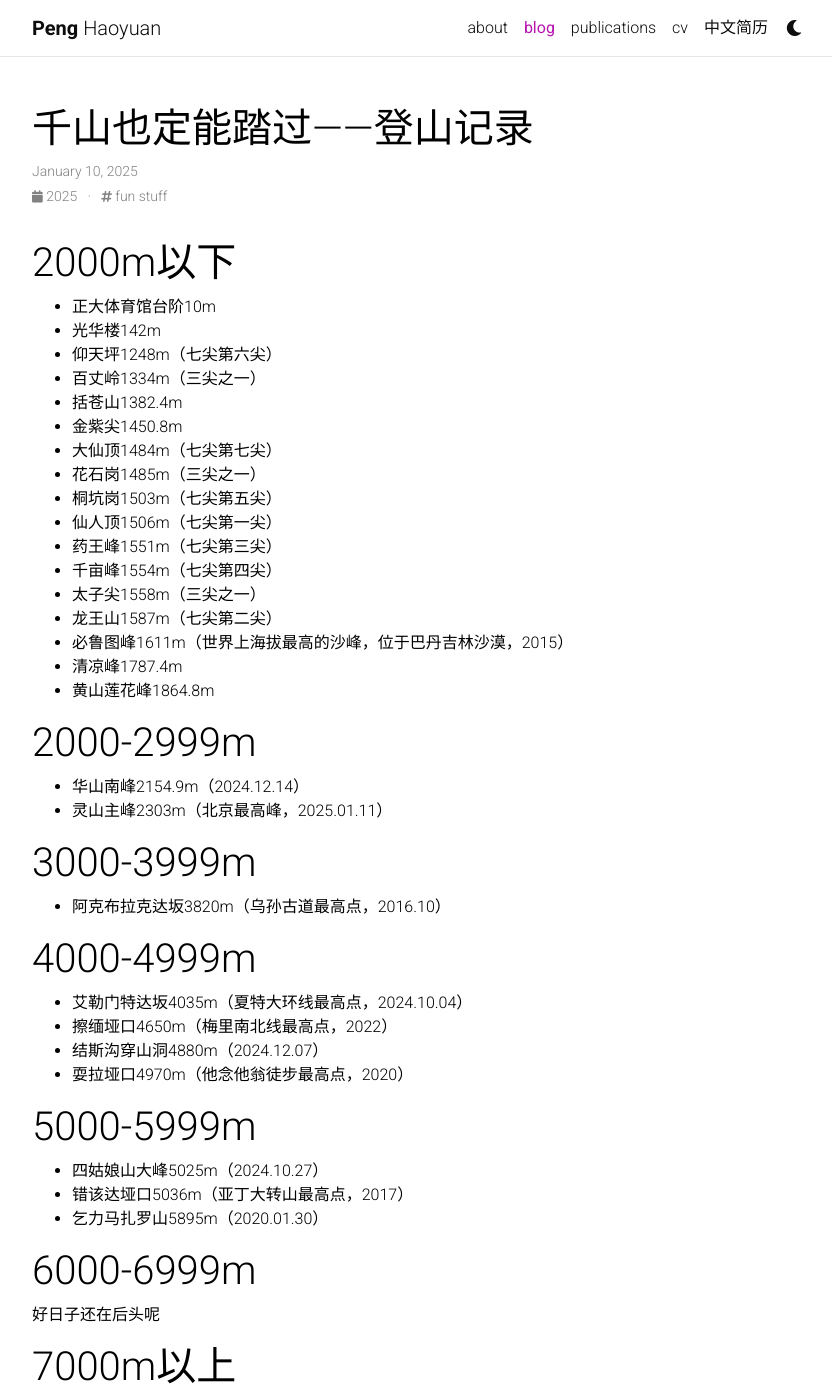
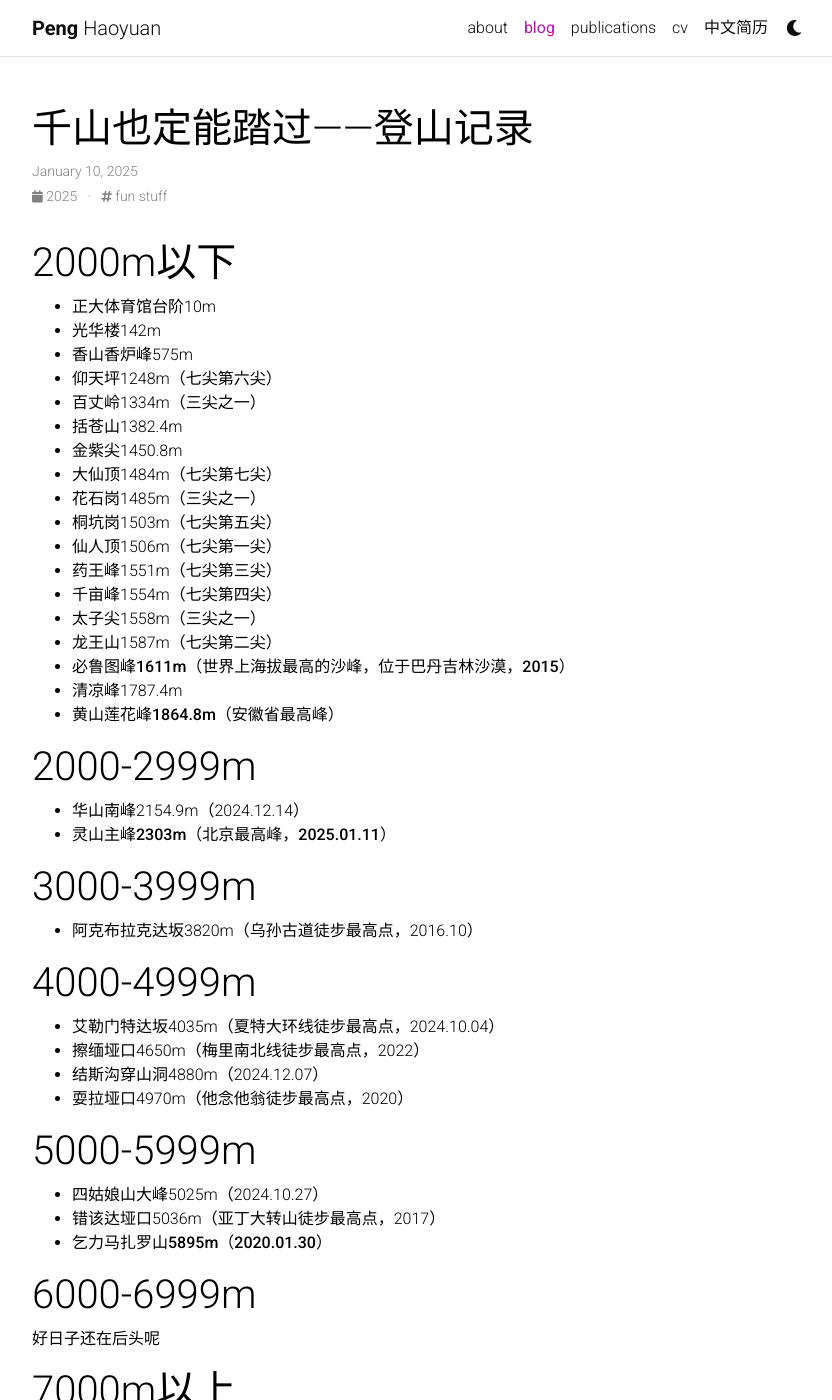
Before and after one commit to HaoyuanPeng/haoyuanpeng.github.io, a Jekyll site: the page built from _posts/2025-01-10-mountains.md, in a window 1280 px wide and 1400 px high. Shown: the whole window, without its empty margins (223-1055 px from the left). Built offline with Jekyll 4.4.1, drawn with Linux system fonts in a browser that asks for light colours; comment, search, counter and statistics services are not loaded; a style sheet for code colours, icons or effects is not loaded.

Commit message:
给一些山加粗，添加了香山

```diff
--- a/_posts/2025-01-10-mountains.md
+++ b/_posts/2025-01-10-mountains.md
@@ -10,6 +10,7 @@ relatedposts: false
 # 2000m以下
 - 正大体育馆台阶10m
 - 光华楼142m
+- 香山香炉峰575m
 - 仰天坪1248m（七尖第六尖）
 - 百丈岭1334m（三尖之一）
 - 括苍山1382.4m
@@ -22,27 +23,27 @@ relatedposts: false
 - 千亩峰1554m（七尖第四尖）
 - 太子尖1558m（三尖之一）
 - 龙王山1587m（七尖第二尖）
-- 必鲁图峰1611m（世界上海拔最高的沙峰，位于巴丹吉林沙漠，2015）
+- **必鲁图峰1611m（世界上海拔最高的沙峰，位于巴丹吉林沙漠，2015）**
 - 清凉峰1787.4m
-- 黄山莲花峰1864.8m
+- **黄山莲花峰1864.8m（安徽省最高峰）**
 
 # 2000-2999m
 - 华山南峰2154.9m（2024.12.14）
-- 灵山主峰2303m（北京最高峰，2025.01.11）
+- **灵山主峰2303m（北京最高峰，2025.01.11）**
 
 # 3000-3999m
-- 阿克布拉克达坂3820m（乌孙古道最高点，2016.10）
+- 阿克布拉克达坂3820m（乌孙古道徒步最高点，2016.10）
 
 # 4000-4999m
-- 艾勒门特达坂4035m（夏特大环线最高点，2024.10.04）
-- 擦缅垭口4650m（梅里南北线最高点，2022）
+- 艾勒门特达坂4035m（夏特大环线徒步最高点，2024.10.04）
+- 擦缅垭口4650m（梅里南北线徒步最高点，2022）
 - 结斯沟穿山洞4880m（2024.12.07）
 - 耍拉垭口4970m（他念他翁徒步最高点，2020）
 
 # 5000-5999m
 - 四姑娘山大峰5025m（2024.10.27）
-- 错该达垭口5036m（亚丁大转山最高点，2017）
-- 乞力马扎罗山5895m（2020.01.30）
+- 错该达垭口5036m（亚丁大转山徒步最高点，2017）
+- **乞力马扎罗山5895m（2020.01.30）**
 
 # 6000-6999m
 好日子还在后头呢
```
